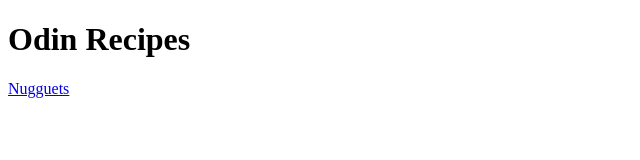
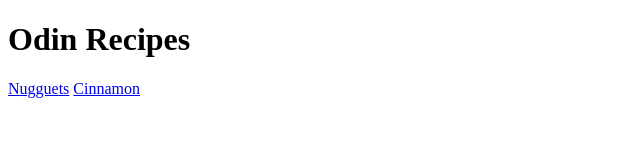
Before and after one commit to Viniciusz25/odin-recipes, a plain HTML site: page index.html in a window 1280 px wide. Shown: the full height of the page, 0-640 px from the left. Drawn offline with Linux system fonts and the light colour scheme.

Commit message:
Add a link for cinnamon recipe

```diff
--- a/index.html
+++ b/index.html
@@ -8,5 +8,6 @@
 <body>
     <h1>Odin Recipes</h1>
     <a href="./recipes/nuggets.html">Nugguets</a>
+    <a href="./recipes/cinnamon.html">Cinnamon</a>
 </body>
 </html>
```
